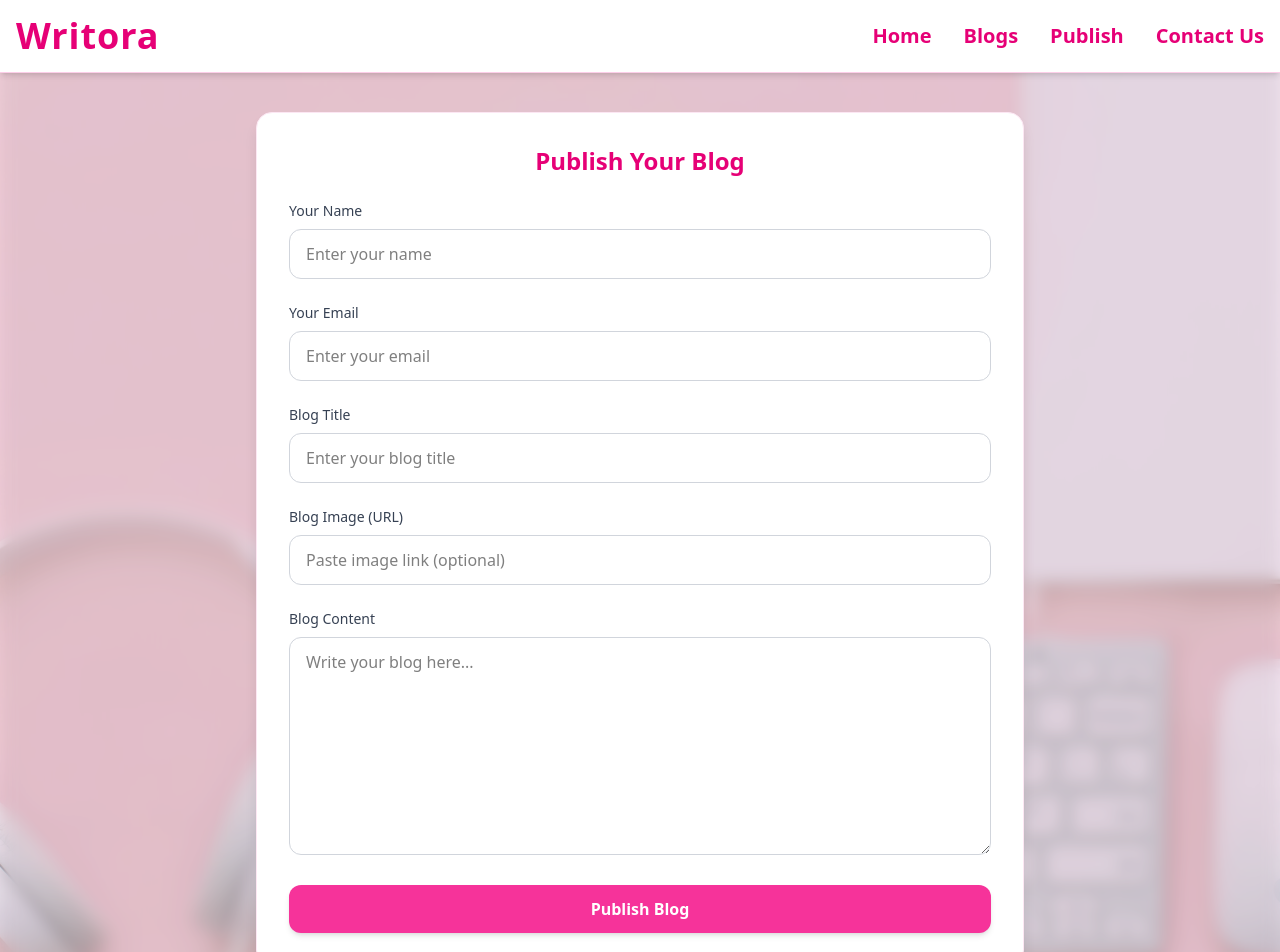
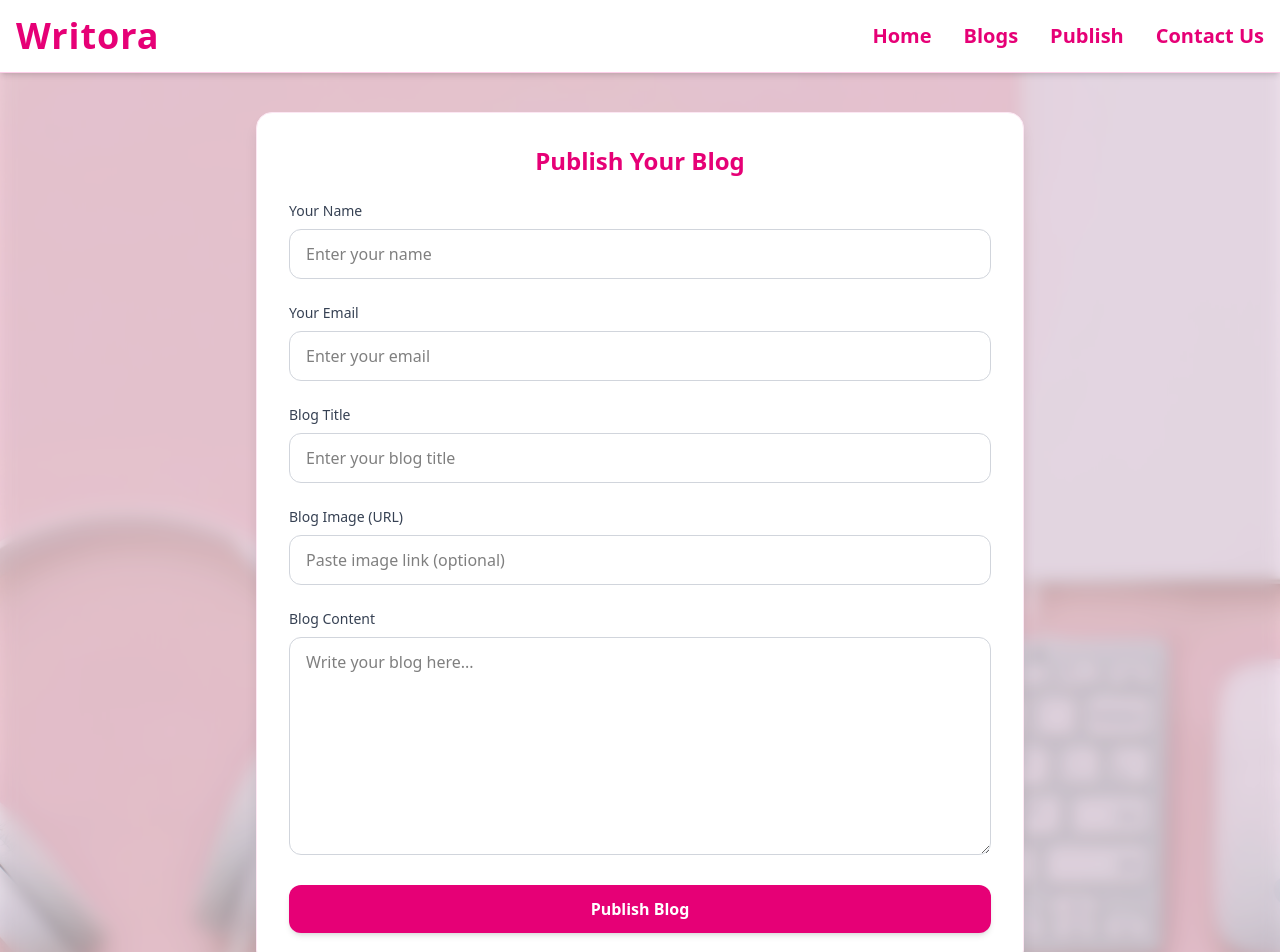
Before and after one commit to RabiaHameedKhan/writora, a React (Vite) app: page /publish in a window 1280 px wide. Shown: the top 952 px of the page. Built offline with nearby package versions, Linux system fonts and the light colour scheme.

Commit message:
final update

```diff
--- a/src/pages/Blogs.jsx
+++ b/src/pages/Blogs.jsx
@@ -43,7 +43,7 @@ const Blogs = () => {
       )
     : categories;
 
-  //  "latest blogs"
+  //  latest blogs
   const blogs = [
     {
       id: 1,
@@ -80,7 +80,9 @@ const Blogs = () => {
 
   return (
     <div className="w-full">
+
       {/* Hero Section */}
+
       <section className="w-full bg-gradient-to-r from-rose-100 to-pink-50 py-20 px-4 my-10 text-center">
         <h1 className="text-4xl md:text-5xl font-bold text-pink-600 mb-4">
           Unfold Stories, Ideas & Insights
@@ -90,7 +92,8 @@ const Blogs = () => {
         </p>
       </section>
 
-      {/* Search Bar */}
+      {/* search Bar */}
+
       <div className="w-full flex flex-col items-center mt-[-30px] mb-10 relative">
         <input
           type="text"
@@ -131,7 +134,10 @@ const Blogs = () => {
       </div>
 
       <Animations delay={0.2}>
+
+
         {/* Categories Section */}
+
         {!selectedCategory && (
           <section className="px-4 md:px-10 lg:px-20 pb-20">
             <h2 className="text-2xl md:text-3xl font-semibold text-gray-800 mb-6">
@@ -161,16 +167,18 @@ const Blogs = () => {
         )}
 
         {/* Category Blogs (Dynamic from dataCategories.js) */}
+
+
         {selectedCategory && (
           <section className="px-4 md:px-10 lg:px-20 pb-16">
             <div className="flex items-center justify-between mb-6">
               <h2 className="text-2xl md:text-3xl font-semibold text-gray-800">
                 {selectedCategory} Blogs
               </h2>
-              {/* ✅ Back to categories button */}
+              {/* button to go back to alll c atregories*/}
               <button
                 onClick={() => setSelectedCategory(null)}
-                className="bg-pink-500 text-white px-4 py-2 rounded-lg hover:bg-pink-600 transition"
+                className="bg-pink-600 text-white px-4 py-2 rounded-lg hover:bg-pink-600 transition"
               >
                 ← Back to Categories
               </button>
@@ -186,14 +194,14 @@ const Blogs = () => {
                     <img
                       src={blog.image}
                       alt={blog.title}
-                      loading="lazy"
+                    loading="lazy"
                       className="w-full h-48 object-cover rounded-t-xl"
                     />
                     <div className="p-5">
                       <h3 className="text-xl font-semibold text-gray-800 mb-2">
                         {blog.title}
                       </h3>
-                      <p className="text-gray-600 text-sm mb-3">
+               <p className="text-gray-600 text-sm mb-3">
                         {blog.description}
                       </p>
                       {blog.author && blog.date && (
@@ -203,7 +211,7 @@ const Blogs = () => {
                         </div>
                       )}
                       <Link to={`/blogdetail/${blog.id}`}>
-                        <button className="text-pink-500 font-medium hover:underline">
+                        <button className="text-pink-600 font-medium hover:underline">
                           Read More →
                         </button>
                       </Link>
@@ -219,7 +227,7 @@ const Blogs = () => {
           </section>
         )}
 
-        {/* Latest Blogs */}
+        {/* laatest blog section */}
         <section className="px-4 md:px-10 lg:px-20 pb-16">
           <h2 className="text-2xl md:text-3xl font-semibold text-gray-800 mb-6">
             Latest Blogs
@@ -256,7 +264,8 @@ const Blogs = () => {
           </div>
         </section>
 
-        {/* CTA Section */}
+        {/* publish banner section */}
+
         <section className="px-4 md:px-10 lg:px-20 pb-20">
           <div className="bg-gradient-to-r from-pink-100 via-rose-100 to-pink-50 rounded-xl py-8 px-6 md:px-12 shadow-lg flex flex-col md:flex-row items-center justify-between text-center md:text-left">
             <div className="mb-4 md:mb-0">
--- a/src/pages/PublishBlog.jsx
+++ b/src/pages/PublishBlog.jsx
@@ -109,7 +109,7 @@ const PublishBlog = () => {
               {/* Submit Button */}
               <button
                 type="submit"
-                className="w-full py-3 bg-pink-500 hover:bg-pink-600 text-white font-semibold rounded-xl shadow-md transition"
+                className="w-full py-3 bg-pink-600 hover:bg-pink-600 text-white font-semibold rounded-xl shadow-md transition"
               >
                 Publish Blog
               </button>
```
